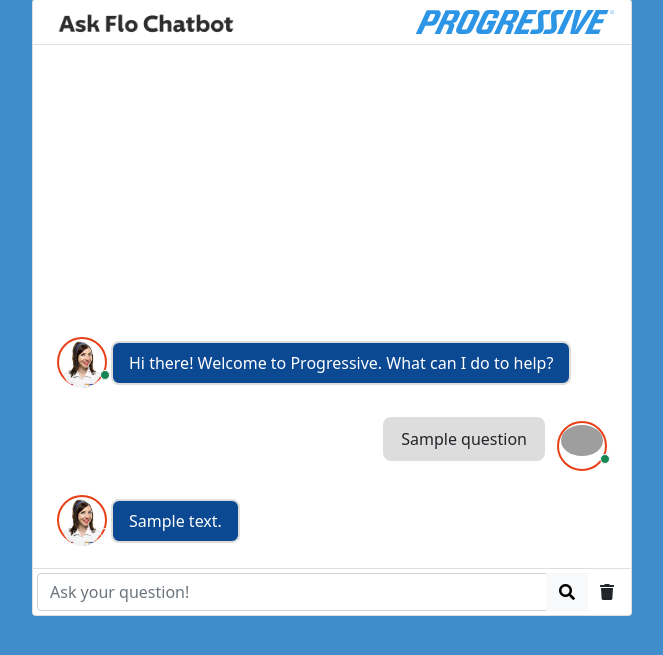
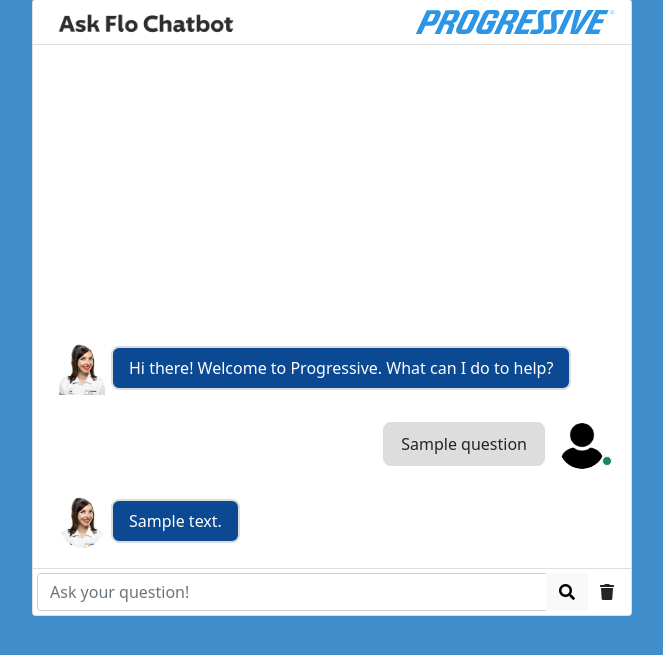
Before and after one commit to chronosafe/chatbot_pgr, a Flask app: template templates/chat.html in a window 1280 px wide. Shown: the part 25-680 px from the top of the page, without its empty margins (308-971 px from the left). Run offline with Flask 3, Linux system fonts and the light colour scheme; the template is opened without the code that fills it: most values are stand-ins (such as "Sample title", 1, 10 or a date in 2020); some libraries are stand-ins or nearby versions; grey boxes are pictures that could not be loaded.

Commit message:
clean up of icons

```diff
--- a/templates/chat.html
+++ b/templates/chat.html
@@ -55,7 +55,6 @@
         width: 50px;
         height: 50px;
         border-radius: 50%;
-        border: 2px solid #e84118;
         padding: 2px;
         flex: none;
     }
@@ -97,10 +96,9 @@
                 <div class="d-flex align-items-baseline mb-4">
                     <div class="position-relative avatar">
                         <img src="{{ url_for('static', filename='flo.jpeg') }}"
-                            class="img-fluid rounded-circle" alt="">
+                            class="img-fluid" alt="">
                         <span
-                            class="position-absolute bottom-0 start-100 translate-middle p-1 bg-success border border-light rounded-circle">
-                            <span class="visually-hidden">New alerts</span>
+                            class="position-absolute bottom-0 start-100 translate-middle p-1 border border-light rounded-circle">
                         </span>
                     </div>
                     <div class="pe-2">
--- a/templates/flo_chat.html
+++ b/templates/flo_chat.html
@@ -6,7 +6,7 @@
         </div>
     </div>
     <div class="position-relative avatar">
-        <img src="https://nextbootstrap.netlify.app/assets/images/profiles/2.jpg"
+        <img src="{{ url_for('static', filename='user-icon.png') }}"
             class="img-fluid rounded-circle" alt="">
         <span
             class="position-absolute bottom-0 start-100 translate-middle p-1 bg-success border border-light rounded-circle">
```
Also changed, not shown: static/user-icon.png (added).
